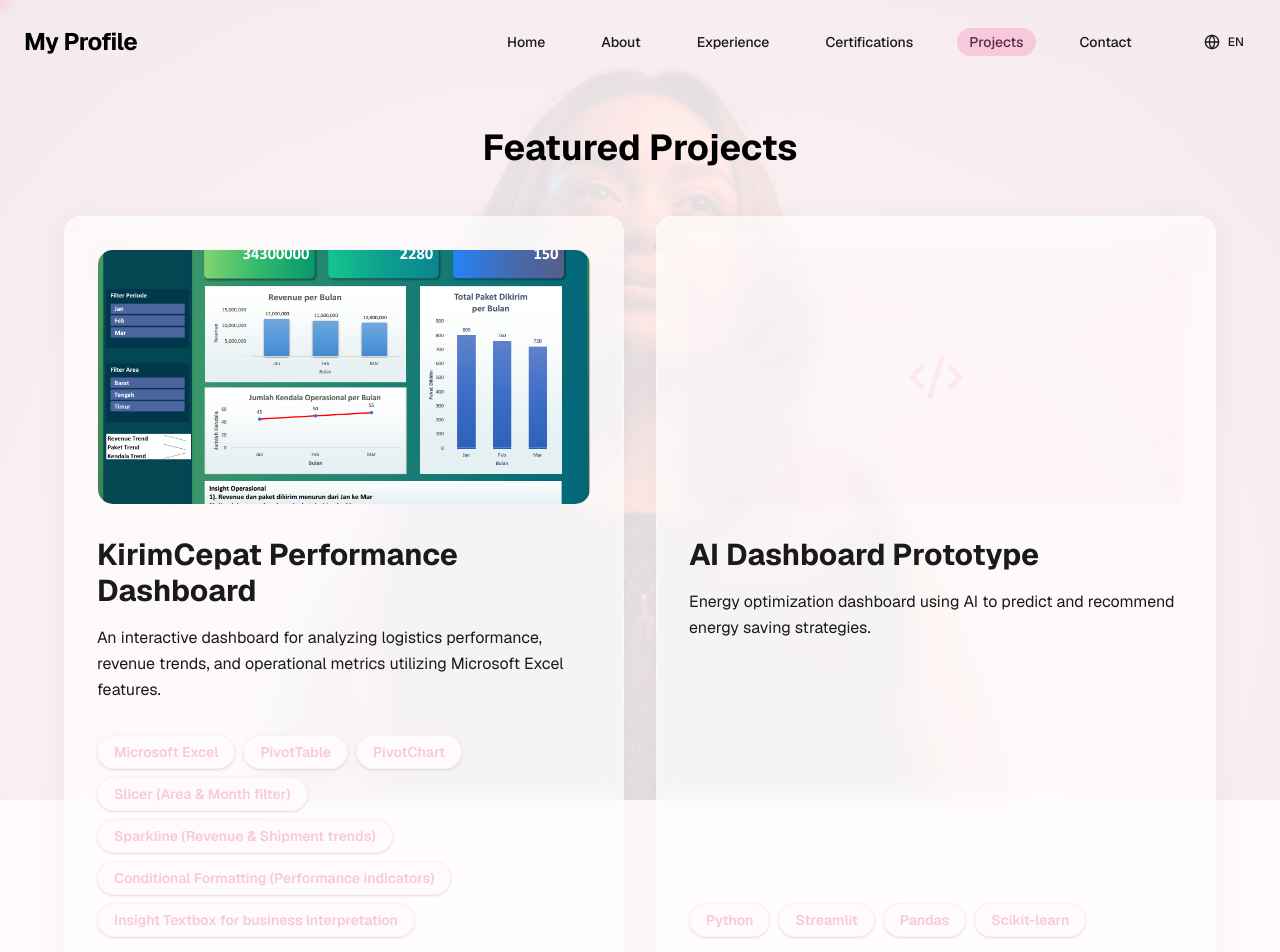
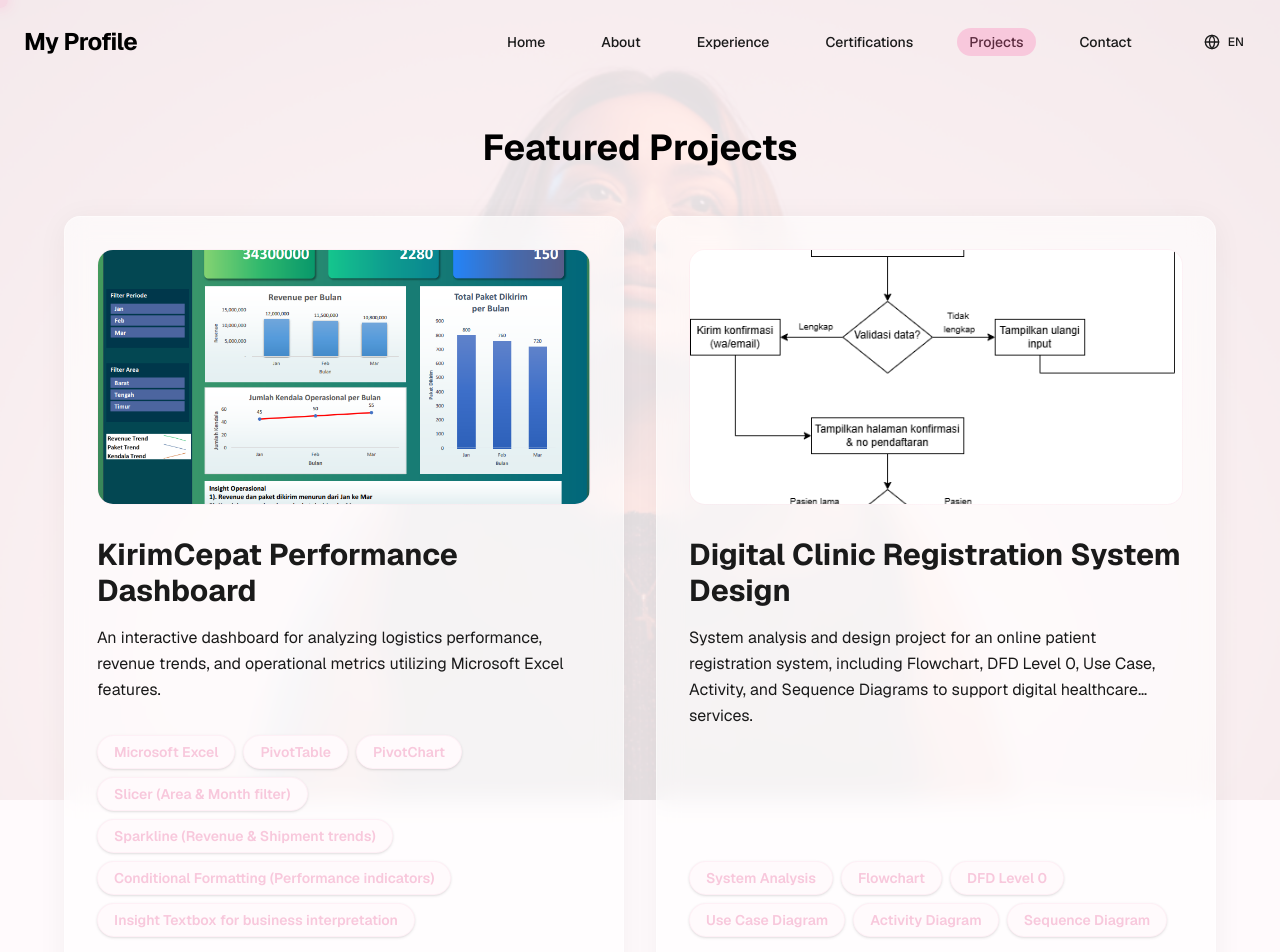
Before and after one commit to longlife4everest/aries-baby, a Next.js app: page /en/projects in a window 1280 px wide. Shown: the top 952 px of the page. Built offline with nearby package versions, Linux system fonts and the light colour scheme.

Commit message:
edit section about

```diff
--- a/messages/en.json
+++ b/messages/en.json
@@ -66,10 +66,11 @@
         "details": "This project presents an interactive Excel dashboard built to visualize the monthly performance of KirimCepat's local delivery fleet. The dashboard was developed using PivotTable, PivotChart, Slicer, Sparkline, and Conditional Formatting to support operational monitoring and decision-making.",
         "tech": "Microsoft Excel, PivotTable, PivotChart, Slicer (Area & Month filter), Sparkline (Revenue & Shipment trends), Conditional Formatting (Performance indicators), Insight Textbox for business interpretation"
       },
-      "chatgpt": {
-        "title": "AI Dashboard Prototype",
-        "description": "Energy optimization dashboard using AI to predict and recommend energy saving strategies.",
-        "tech": "Python, Streamlit, Pandas, Scikit-learn"
+      "digitalclinic": {
+        "title": "Digital Clinic Registration System Design",
+        "description": "System analysis and design project for an online patient registration system, including Flowchart, DFD Level 0, Use Case, Activity, and Sequence Diagrams to support digital healthcare services.",
+        "details": "Business Requirements Highlights:\n• Online registration for new and existing patients\n• Doctor schedule selection\n• WhatsApp/email notification for confirmation and schedule changes\n• Online registration proof generation\n• Queue number assignment based on registration order\n• Different re-registration flows for BPJS and non-BPJS patients",
+        "tech": "System Analysis, Flowchart, DFD Level 0, Use Case Diagram, Activity Diagram, Sequence Diagram"
       }
     }
   },
--- a/messages/id.json
+++ b/messages/id.json
@@ -66,10 +66,11 @@
         "details": "Proyek ini menyajikan dasbor Excel interaktif yang dibangun untuk memvisualisasikan kinerja bulanan armada pengiriman lokal KirimCepat. Dasbor ini dikembangkan menggunakan PivotTable, PivotChart, Slicer, Sparkline, dan Conditional Formatting untuk mendukung pemantauan operasional dan pengambilan keputusan.",
         "tech": "Microsoft Excel, PivotTable, PivotChart, Slicer (Area & Month filter), Sparkline (Revenue & Shipment trends), Conditional Formatting (Performance indicators), Insight Textbox for business interpretation"
       },
-      "chatgpt": {
-        "title": "Prototipe Dasbor AI",
-        "description": "Dasbor optimasi energi menggunakan AI untuk memprediksi dan merekomendasikan strategi penghematan energi.",
-        "tech": "Python, Streamlit, Pandas, Scikit-learn"
+      "digitalclinic": {
+        "title": "Desain Sistem Registrasi Klinik Digital",
+        "description": "Proyek analisis dan desain sistem untuk sistem registrasi pasien online, mencakup Flowchart, DFD Level 0, Use Case, Activity, dan Sequence Diagram untuk mendukung layanan kesehatan digital.",
+        "details": "Sorotan Kebutuhan Bisnis:\n• Registrasi online untuk pasien baru dan lama\n• Pemilihan jadwal dokter\n• Notifikasi WhatsApp/email untuk konfirmasi dan perubahan jadwal\n• Pembuatan bukti registrasi online\n• Penetapan nomor antrean berdasarkan urutan pendaftaran\n• Alur registrasi ulang yang berbeda untuk pasien BPJS dan non-BPJS",
+        "tech": "Analisis Sistem, Flowchart, DFD Level 0, Use Case Diagram, Activity Diagram, Sequence Diagram"
       }
     }
   },
--- a/src/components/layout/ProjectsGrid.tsx
+++ b/src/components/layout/ProjectsGrid.tsx
@@ -29,9 +29,9 @@
       demo: '#'
     },
     {
-      id: 'chatgpt',
-      image: '',
-      github: 'https://github.com/rumbewasisabella',
+      id: 'digitalclinic',
+      image: '/images/projects/digital-clinic.png',
+      github: 'https://github.com/rumbewasisabella/digital-clinic-registration-system-design.git',
       demo: '#'
     }
   ];
@@ -160,8 +160,8 @@
                 </div>
 
                 <div className="prose dark:prose-invert prose-p:leading-relaxed prose-p:text-muted-foreground prose-a:text-accent prose-a:no-underline hover:prose-a:underline mb-8 flex-grow">
-                  {selectedProject.id === 'kirimcepat' ? (
-                    <p>{t(`${selectedProject.id}.details`)}</p>
+                  {selectedProject.id === 'kirimcepat' || selectedProject.id === 'digitalclinic' ? (
+                    <p className="whitespace-pre-line">{t(`${selectedProject.id}.details`)}</p>
                   ) : (
                     <>
                       <p>{t(`${selectedProject.id}.description`)}</p>
```
Also changed, not shown: public/images/projects/digital-clinic.png (added).
